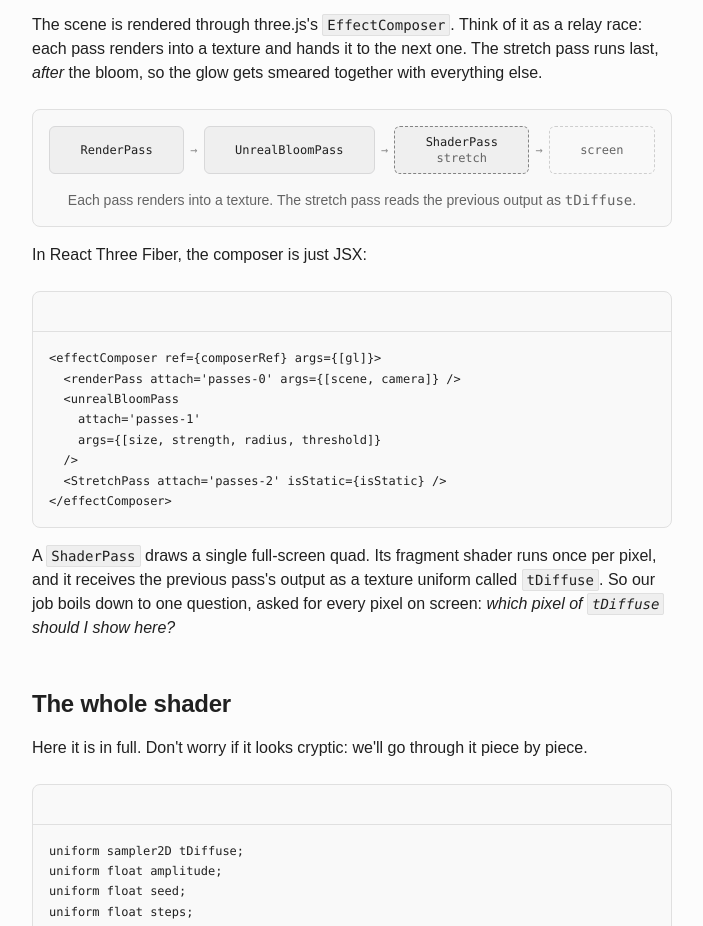
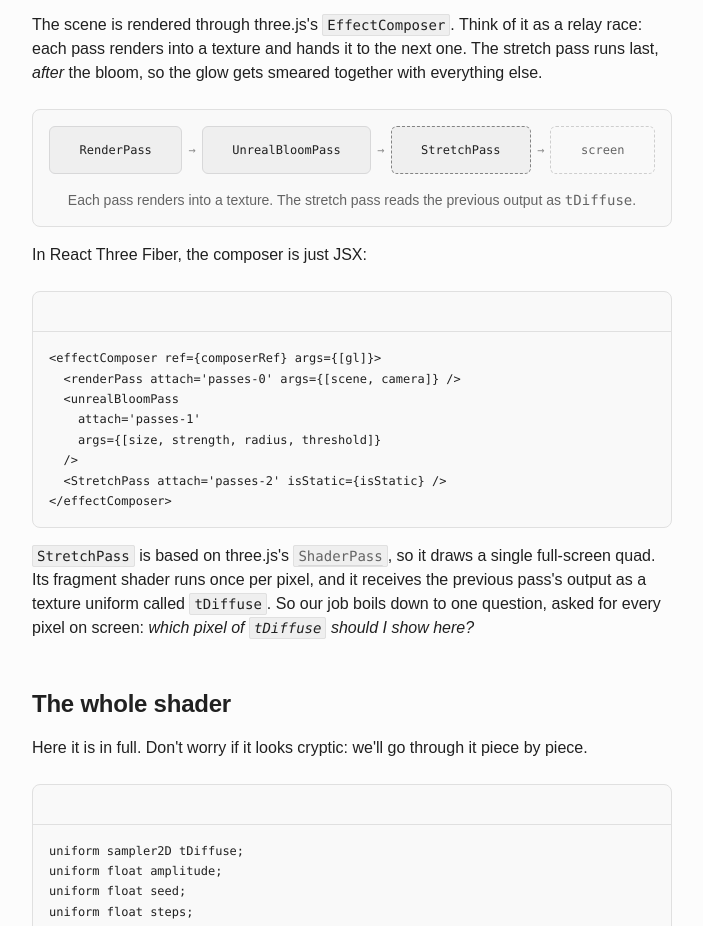
Before and after one commit to satelllte/space, an Astro site: page /articles/stretching-pixels-with-glsl in a window 1280 px wide. Shown: the part 1165-2091 px from the top of the page, without its empty margins (288-991 px from the left). Built offline with nearby package versions, Linux system fonts and the light colour scheme; Astro itself is replaced by a stand-in of ours; code samples lack their colours; a web font is replaced by a local one.

Commit message:
simplify render-pipeline diagram

````diff
--- a/src/components/articles/stretch-pass/PipelineDiagram.tsx
+++ b/src/components/articles/stretch-pass/PipelineDiagram.tsx
@@ -2,14 +2,13 @@ import clsx from 'clsx';
 
 type Pass = {
   name: string;
-  note?: string;
   variant?: 'highlighted' | 'output';
 };
 
 const PASSES: Pass[] = [
   {name: 'RenderPass'},
   {name: 'UnrealBloomPass'},
-  {name: 'ShaderPass', note: 'stretch', variant: 'highlighted'},
+  {name: 'StretchPass', variant: 'highlighted'},
   {name: 'screen', variant: 'output'},
 ];
 
@@ -20,7 +19,7 @@ export function PipelineDiagram() {
       className='mt-6 rounded-lg border border-gray-5 bg-gray-2 p-4 [&+*]:mt-6'
     >
       <ol className='flex flex-col items-stretch gap-1.5 font-mono text-xs md:flex-row md:items-center'>
-        {PASSES.map(({name, note, variant}, index) => (
+        {PASSES.map(({name, variant}, index) => (
           <li
             key={name}
             className='flex flex-auto flex-col items-center gap-1.5 md:flex-row'
@@ -35,8 +34,7 @@ export function PipelineDiagram() {
                   'border-dashed border-gray-7 text-gray-11',
               )}
             >
-              <span>{name}</span>
-              {note && <span className='text-gray-11'>{note}</span>}
+              {name}
             </div>
             {index < PASSES.length - 1 && (
               <span aria-hidden='true' className='text-gray-9'>
--- a/src/content/articles/stretching-pixels-with-glsl.mdx
+++ b/src/content/articles/stretching-pixels-with-glsl.mdx
@@ -49,7 +49,7 @@ In React Three Fiber, the composer is just JSX:
 </effectComposer>
 ```
 
-A `ShaderPass` draws a single full-screen quad. Its fragment shader runs once per pixel, and it receives the previous pass's output as a texture uniform called `tDiffuse`. So our job boils down to one question, asked for every pixel on screen: _which pixel of `tDiffuse` should I show here?_
+`StretchPass` is based on three.js's [`ShaderPass`](https://threejs.org/docs/#ShaderPass), so it draws a single full-screen quad. Its fragment shader runs once per pixel, and it receives the previous pass's output as a texture uniform called `tDiffuse`. So our job boils down to one question, asked for every pixel on screen: _which pixel of `tDiffuse` should I show here?_
 
 ## The whole shader
 
````
